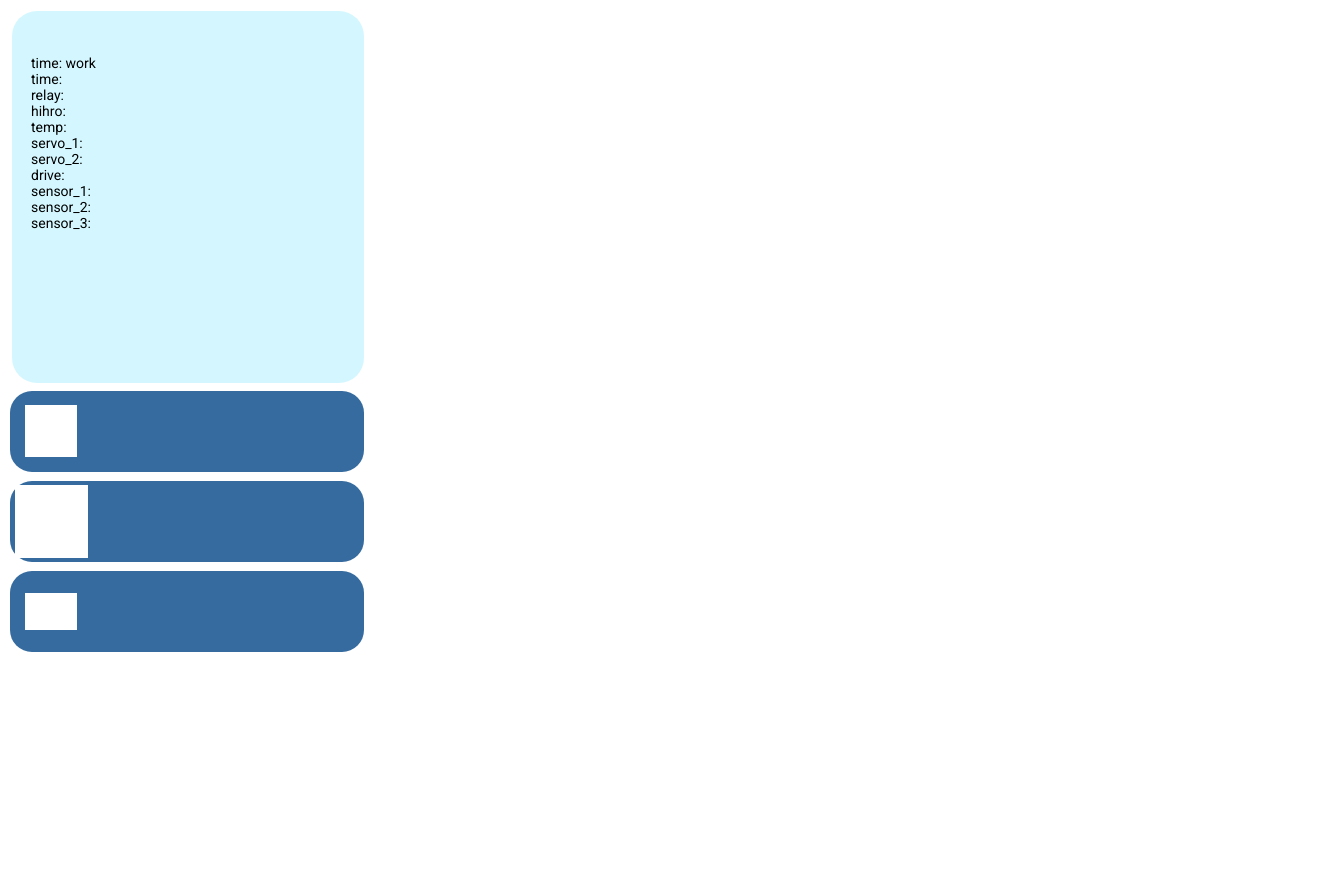
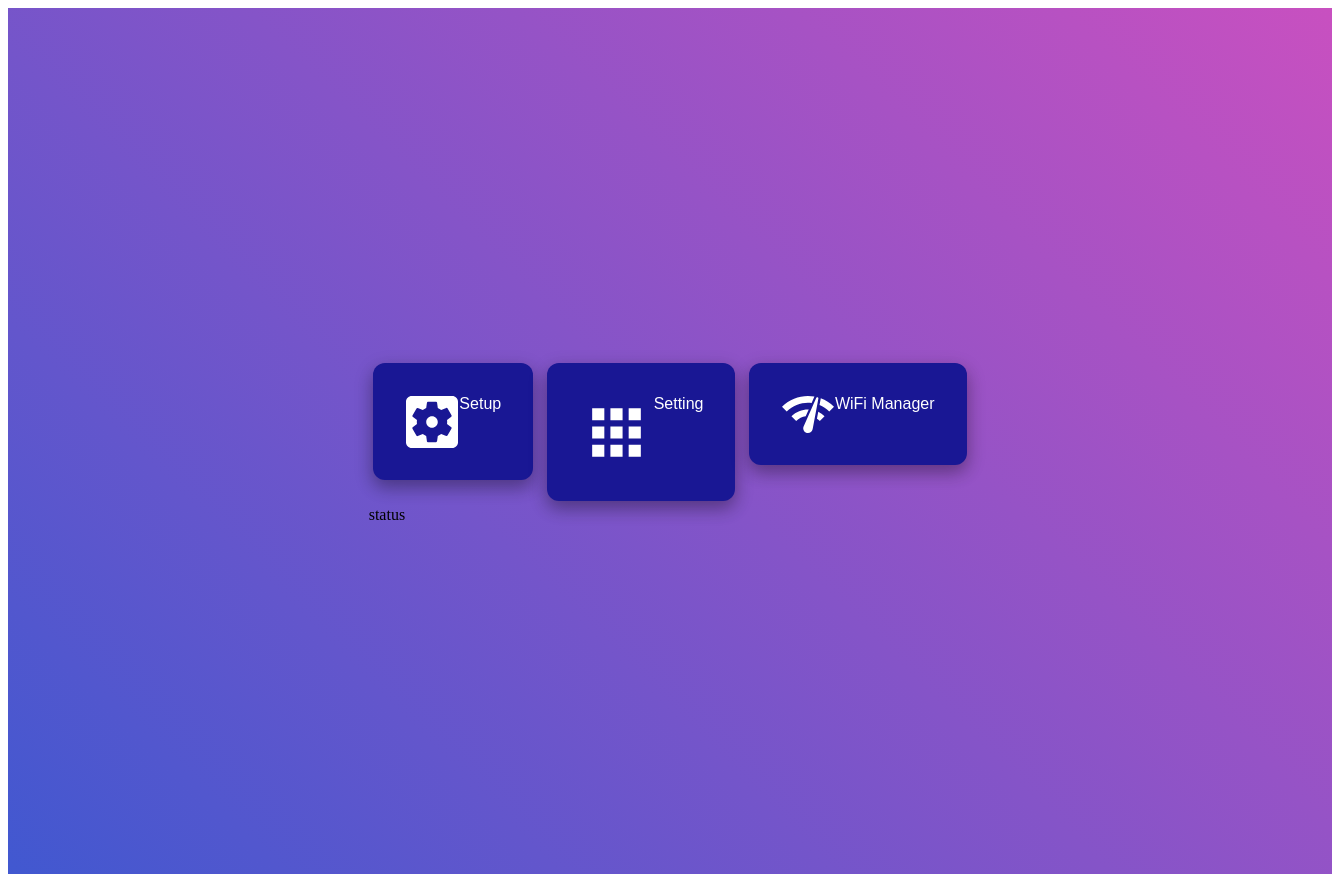
Before and after one commit to Oless-N/ESP01_Plant_UI, a plain HTML site: page app/index.html in a window 1280 px wide. Shown: the whole page, 1332 px wide, since content can reach past the window. Before the commit the page ends 800 px from the top, so only its background shows below. Drawn offline with Linux system fonts and the light colour scheme.

Commit message:
update boot

```diff
--- a/app/index.html
+++ b/app/index.html
@@ -1,53 +1,29 @@
 <!DOCTYPE html>
-<html>
+<html lang="en">
 <head>
-    <link href="https://fonts.googleapis.com/css?family=Roboto&display=swap" rel="stylesheet"/>
-    <link href="style.css" rel="stylesheet"/>
-    <title>Plant</title></head>
+    <meta charset="UTF-8">
+    <link rel="stylesheet" type="text/css" href="style.css">
+
+    <title>Plant</title>
+</head>
 <body>
-<div class="v1_2">
-    <div class="v1_33">
-        <div class="v1_34">
-            <div class="v1_35"></div>
-            <div class="name"></div>
+<div class="limiter">
+    <div class="container">
+        <div class="table100">
+            <div class="toolbar">
+                <button class="button"> <img src="Setting.svg"/> <a>Setup</a> </button>
+
+                <button class="button"> <img src="apps.svg" /><a>Setting</a> </button>
+
+                <button class="button"> <img src="SetupWiFi.svg"/>
+                    WiFi Manager </button>
+            </div>
+            <div class="dashboard">
+                status
+            </div>
         </div>
     </div>
-    <div class="v2_5">
-        <div class="v2_6">
-            <div class="v2_7"></div>
-            <div class="name"></div>
-        </div>
-    </div>
-    <div class="v2_10">
-        <div class="v2_11">
-            <div class="v2_12"></div>
-            <div class="name"></div>
-        </div>
-    </div>
-    <div class="v2_15"></div>
-    <div class="v3_11"></div>
-    <div class="v3_14"></div>
-    <div class="v3_15">
-        <div class="v3_16"></div>
-        <div class="v3_17"></div>
-    </div>
-    <div class="v3_18"></div>
-    <span class="v3_19">time:
+</div>
 
-work time:
-
-relay:
-
-hihro:
-
-temp:
-
-servo_1:
-servo_2:
-drive:
-
-sensor_1:
-sensor_2:
-sensor_3:</span></div>
 </body>
 </html>
--- a/app/style.css
+++ b/app/style.css
@@ -1,225 +1,67 @@
-* {
-  overflow-x: hidden;
-  padding: 0px !important;
-  margin: 0px !important;
+.container {
+  width: 100%;
+  min-height: 100vh;
+  background: #76c850;
+  background: -webkit-linear-gradient(45deg, #4158d0, #c850c0);
+  background: -o-linear-gradient(45deg, #4158d0, #c850c0);
+  background: -moz-linear-gradient(45deg, #4158d0, #c850c0);
+  background: linear-gradient(45deg, #4158d0, #c850c0);
+
+  display: -webkit-box;
+  display: -webkit-flex;
+  display: -moz-box;
+  display: -ms-flexbox;
+  display: flex;
+  align-items: center;
+  justify-content: center;
+  flex-wrap: wrap;
+  padding: 33px 30px;
 }
-.v1_2 {
-  width: 375px;
-  height: 667px;
-  background: rgba(255,255,255,1);
-  opacity: 1;
+
+table100 {
+  border-spacing: 1;
+  border-collapse: collapse;
+  background: white;
+  border-radius: 10px;
+  overflow: hidden;
+  width: 100%;
+  margin: 0 auto;
   position: relative;
-  top: 0px;
-  left: 0px;
-  overflow: hidden;
 }
-.v1_33 {
-  width: 354px;
-  height: 81px;
-  background: url("../images/v1_33.png");
-  background-repeat: no-repeat;
-  background-position: center center;
-  background-size: cover;
-  opacity: 1;
-  position: absolute;
-  top: 481px;
-  left: 10px;
-  overflow: hidden;
+
+dashboard {
+  display: block;
+  background-color: #bbd6ff;
+  border-radius: 12px;
+  border: none;
+  color: rgb(31, 4, 150);
+  padding: 32px 32px;
+  margin:0.1em;
+  text-align: center;
+  text-decoration: none;
+  display: inline-block;
+  font-size: 16px;
+  box-shadow: 0 8px 16px 0 rgba(0,0,0,0.2), 0 6px 20px 0 rgba(0,0,0,0.19);
+
 }
-.v1_34 {
-  width: 354px;
-  height: 81px;
-  background: url("../images/v1_34.png");
-  background-repeat: no-repeat;
-  background-position: center center;
-  background-size: cover;
-  opacity: 1;
-  position: absolute;
-  top: 0px;
-  left: 0px;
-  overflow: hidden;
+button {
+  background-color: #191794;
+  border-radius: 12px;
+  border: none;
+  color: white;
+  padding: 32px 32px;
+  margin:0.3em;
+  text-align: center;
+  text-decoration: none;
+  display: inline-block;
+  font-size: 16px;
+  box-shadow: 0 8px 16px 0 rgba(0,0,0,0.2), 0 6px 20px 0 rgba(0,0,0,0.19);
 }
-.v1_35 {
-  width: 354px;
-  height: 81px;
-  background: rgba(53,107,158,1);
-  opacity: 1;
-  position: absolute;
-  top: 0px;
-  left: 0px;
-  border-top-left-radius: 22px;
-  border-top-right-radius: 22px;
-  border-bottom-left-radius: 22px;
-  border-bottom-right-radius: 22px;
-  overflow: hidden;
+
+button img {
+  float: left;
+  margin: 0.03em;
+  padding: 0.03em;
+  height: "24px";
+  width: "24px";
 }
-.name {
-  color: #fff;
-}
-.v2_5 {
-  width: 354px;
-  height: 81px;
-  background: url("../images/v2_5.png");
-  background-repeat: no-repeat;
-  background-position: center center;
-  background-size: cover;
-  opacity: 1;
-  position: absolute;
-  top: 391px;
-  left: 10px;
-  overflow: hidden;
-}
-.v2_6 {
-  width: 354px;
-  height: 81px;
-  background: url("../images/v2_6.png");
-  background-repeat: no-repeat;
-  background-position: center center;
-  background-size: cover;
-  opacity: 1;
-  position: absolute;
-  top: 0px;
-  left: 0px;
-  overflow: hidden;
-}
-.v2_7 {
-  width: 354px;
-  height: 81px;
-  background: rgba(53,107,158,1);
-  opacity: 1;
-  position: absolute;
-  top: 0px;
-  left: 0px;
-  border-top-left-radius: 22px;
-  border-top-right-radius: 22px;
-  border-bottom-left-radius: 22px;
-  border-bottom-right-radius: 22px;
-  overflow: hidden;
-}
-.name {
-  color: #fff;
-}
-.v2_10 {
-  width: 354px;
-  height: 81px;
-  background: url("../images/v2_10.png");
-  background-repeat: no-repeat;
-  background-position: center center;
-  background-size: cover;
-  opacity: 1;
-  position: absolute;
-  top: 571px;
-  left: 10px;
-  overflow: hidden;
-}
-.v2_11 {
-  width: 354px;
-  height: 81px;
-  background: url("../images/v2_11.png");
-  background-repeat: no-repeat;
-  background-position: center center;
-  background-size: cover;
-  opacity: 1;
-  position: absolute;
-  top: 0px;
-  left: 0px;
-  overflow: hidden;
-}
-.v2_12 {
-  width: 354px;
-  height: 81px;
-  background: rgba(53,107,158,1);
-  opacity: 1;
-  position: absolute;
-  top: 0px;
-  left: 0px;
-  border-top-left-radius: 22px;
-  border-top-right-radius: 22px;
-  border-bottom-left-radius: 22px;
-  border-bottom-right-radius: 22px;
-  overflow: hidden;
-}
-.name {
-  color: #fff;
-}
-.v2_15 {
-  width: 295px;
-  height: 38px;
-  background: url("../images/v2_15.png");
-  opacity: 1;
-  position: absolute;
-  top: 219px;
-  left: 10px;
-}
-.v3_11 {
-  width: 52px;
-  height: 52px;
-  background: rgba(255,255,255,1);
-  opacity: 1;
-  position: absolute;
-  top: 405px;
-  left: 25px;
-}
-.v3_14 {
-  width: 52px;
-  height: 37px;
-  background: rgba(255,255,255,1);
-  opacity: 1;
-  position: absolute;
-  top: 593px;
-  left: 25px;
-}
-.v3_15 {
-  width: 73px;
-  height: 73px;
-  background: rgba(255,255,255,1);
-  opacity: 1;
-  position: absolute;
-  top: 485px;
-  left: 15px;
-  overflow: hidden;
-}
-.v3_16 {
-  width: 48px;
-  height: 48px;
-  background: rgba(255,255,255,1);
-  opacity: 1;
-  position: absolute;
-  top: 12px;
-  left: 13px;
-}
-.v3_17 {
-  width: 73px;
-  height: 73px;
-  background: url("../images/v3_17.png");
-  opacity: 1;
-  position: absolute;
-  top: 0px;
-  left: 0px;
-}
-.v3_18 {
-  width: 352px;
-  height: 372px;
-  background: rgba(212,247,255,1);
-  opacity: 1;
-  position: absolute;
-  top: 11px;
-  left: 12px;
-  border-top-left-radius: 25px;
-  border-top-right-radius: 25px;
-  border-bottom-left-radius: 25px;
-  border-bottom-right-radius: 25px;
-  overflow: hidden;
-}
-.v3_19 {
-  width: 66px;
-  color: rgba(0,0,0,1);
-  position: absolute;
-  top: 55px;
-  left: 31px;
-  font-family: Roboto;
-  font-weight: Medium;
-  font-size: 14px;
-  opacity: 1;
-  text-align: left;
-}
```
Also changed, not shown: app/Setting.svg (renamed from app/1.svg), app/SetupWiFi.svg (renamed from app/Vector.svg), 1 other file.
